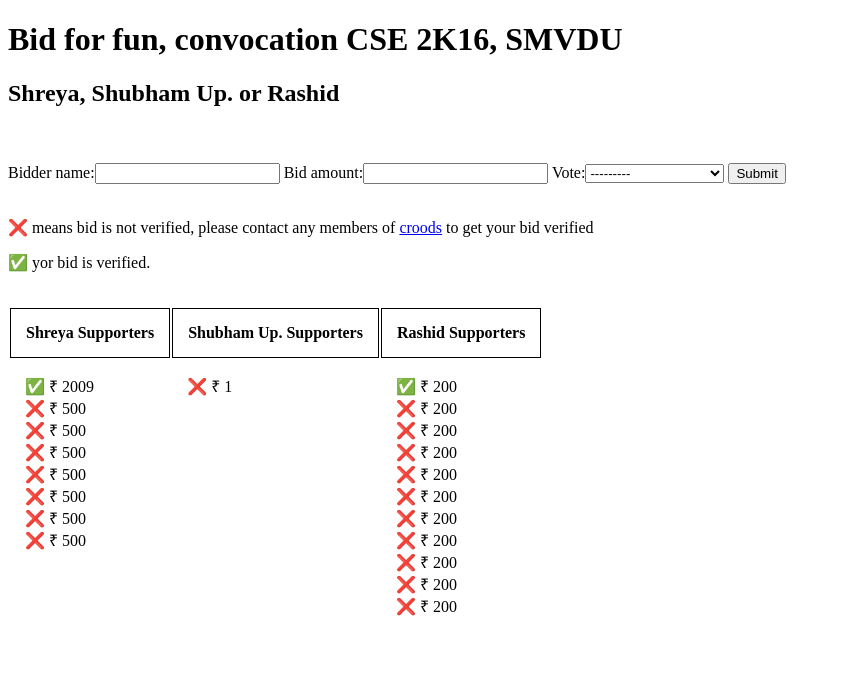
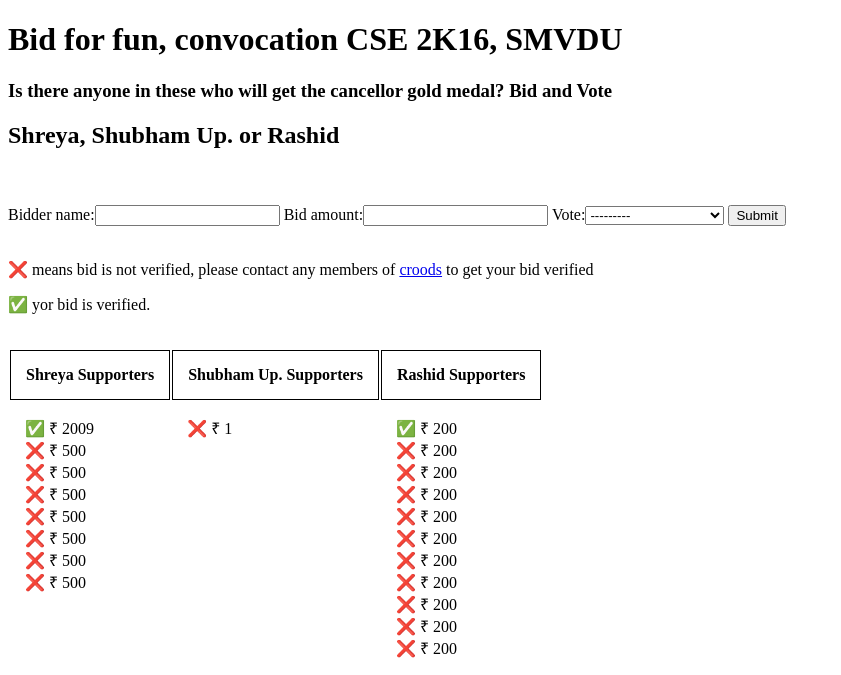
Before and after one commit to 22shubh22/convocation-22, a Django app: page / in a window 1280 px wide. Shown: the top 675 px of the page, without its empty margins (0-841 px from the left). Run offline with Django 3.2, Linux system fonts and the light colour scheme; data comes from the database, SQL or seed files in the repository.

Commit message:
add: bid for what info

```diff
--- a/bid/templates/home.html
+++ b/bid/templates/home.html
@@ -15,7 +15,8 @@
 
   <body>
     <h1>Bid for fun, convocation CSE 2K16, SMVDU</h1>
-   <h2> Shreya, Shubham Up. or Rashid</h2>
+    <h3> Is there anyone in these who will get the cancellor gold medal? Bid and Vote</h3>
+    <h2> Shreya, Shubham Up. or Rashid</h2>
    <br><br>
    <!--Form with multiple submit buttons-->
    <form action="" method="post">
```
